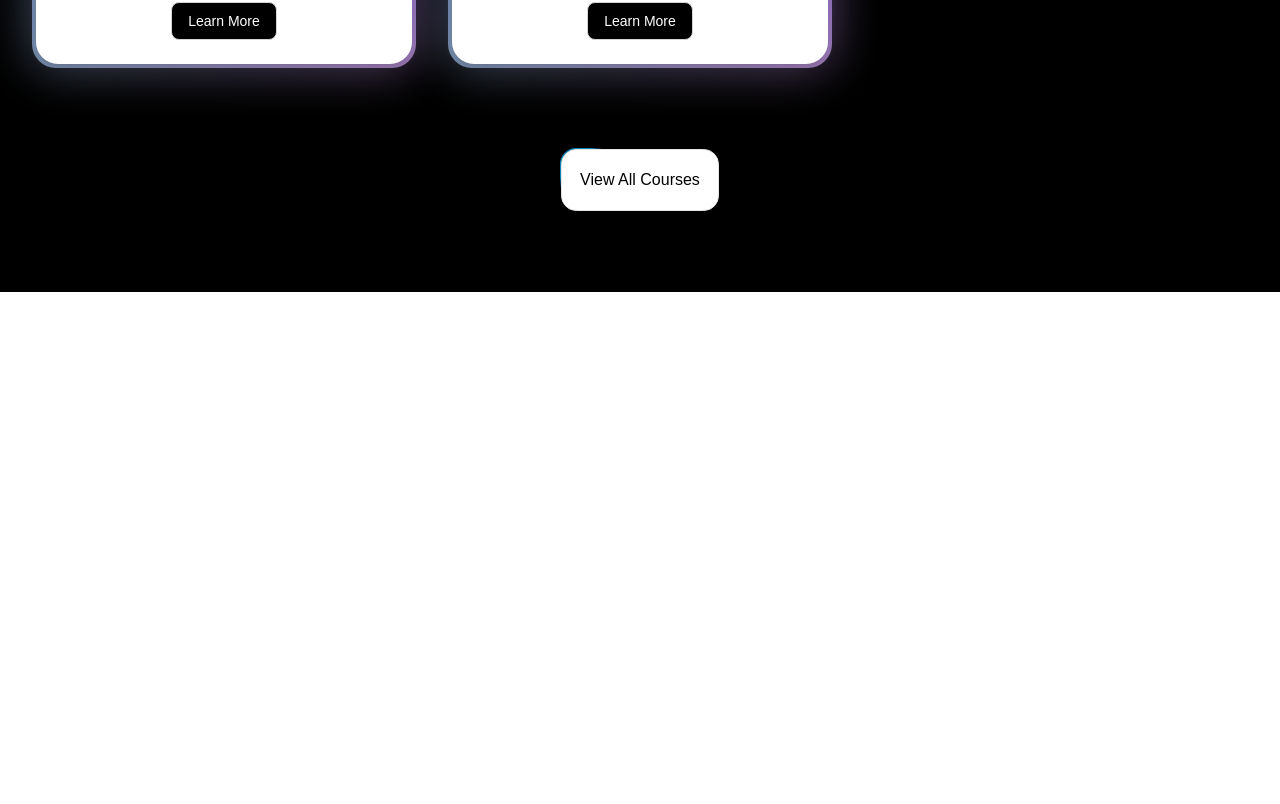
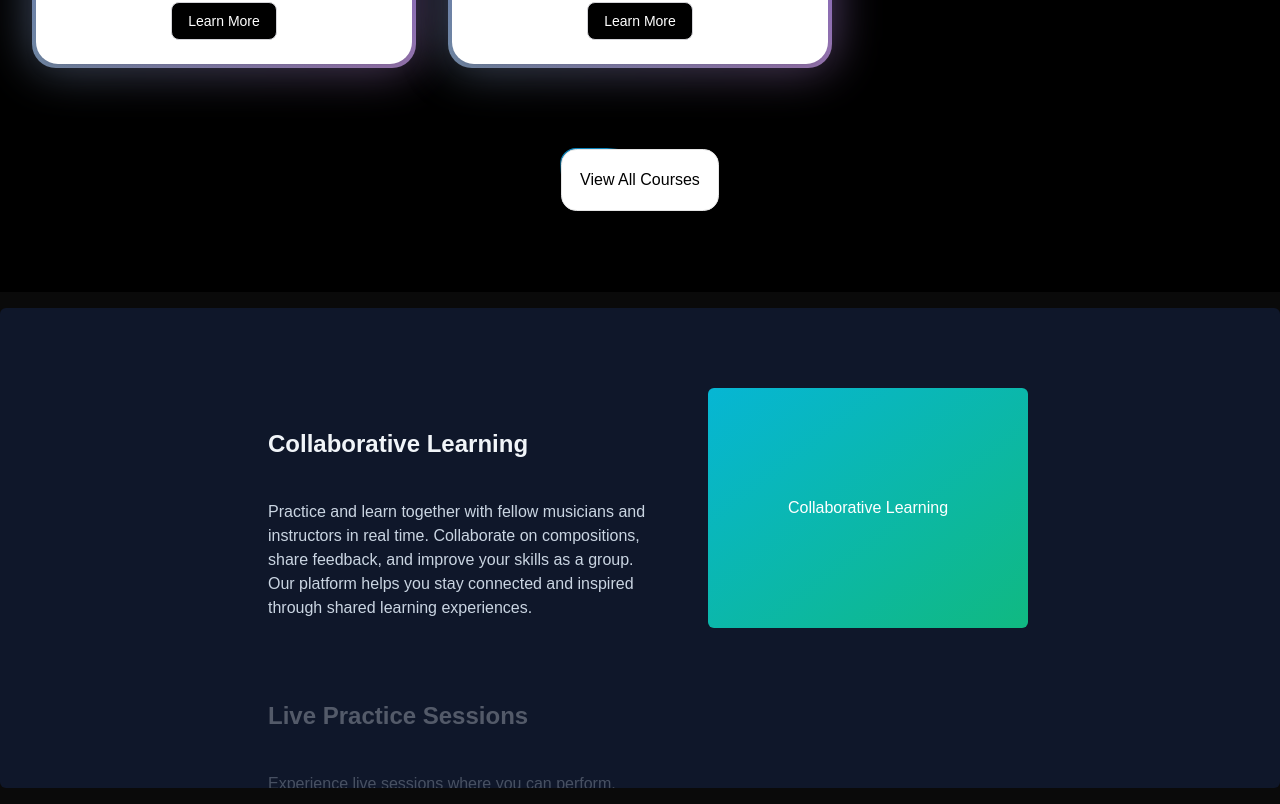
Before and after one commit to Darshan172003/nextjs-music-academy, a Next.js app: page / in a window 1280 px wide. Shown: the part 1412-2216 px from the top of the page. Before the commit the page ends 1704 px from the top, so only its background shows below. Built offline with nearby package versions, Linux system fonts and the light colour scheme.

Commit message:
Add StickyScrollEffect component and music image; update Home layout

```diff
--- a/src/app/page.tsx
+++ b/src/app/page.tsx
@@ -1,11 +1,13 @@
 import FeaturedCourses from "@/components/FeaturedCourses";
 import HeroSection from "@/components/HeroSection";
+import StickyScrollEffect from "@/components/StickyScrollEffect";
 
 export default function Home() {
   return (
     <main className="min-h-screen bg-black/[.96] antialiased bg-grid-white/[0.02]">
       <HeroSection />
       <FeaturedCourses />
+      <StickyScrollEffect />
     </main>
   );
 }
--- /dev/null
+++ b/src/components/StickyScrollEffect.tsx
@@ -0,0 +1,63 @@
+"use client";
+import { StickyScroll } from "./ui/sticky-scroll-reveal";
+import Image from "next/image";
+
+const contentdata = [
+  {
+    title: "Collaborative Learning",
+    description:
+      "Practice and learn together with fellow musicians and instructors in real time. Collaborate on compositions, share feedback, and improve your skills as a group. Our platform helps you stay connected and inspired through shared learning experiences.",
+    content: (
+      <div className="flex h-full w-full items-center justify-center bg-[linear-gradient(to_bottom_right,var(--cyan-500),var(--emerald-500))] text-white">
+        Collaborative Learning
+      </div>
+    ),
+  },
+  {
+    title: "Live Practice Sessions",
+    description:
+      "Experience live sessions where you can perform, receive instant feedback, and watch others play. Stay in sync with your peers and never miss a beat. Say goodbye to pre-recorded sessions and enjoy the energy of real-time interaction.",
+    content: (
+      <div className="flex h-full w-full items-center justify-center text-white">
+        <Image
+          src="/music.png"
+          width={300}
+          height={300}
+          className="h-full w-full object-cover"
+          alt="Live practice session"
+        />
+      </div>
+    ),
+  },
+  {
+    title: "Progress Tracking",
+    description:
+      "Keep track of your musical journey with our built-in progress tracking system. Monitor your growth, revisit past lessons, and stay motivated. Whether you're practicing daily or weekly, stay on top of your goals with ease.",
+    content: (
+      <div className="flex h-full w-full items-center justify-center bg-[linear-gradient(to_bottom_right,var(--orange-500),var(--yellow-500))] text-white">
+        Progress Tracking
+      </div>
+    ),
+  },
+  {
+    title: "Course Updates",
+    description:
+      "Get notified about the latest classes, workshops, and learning materials. Our platform ensures you're always up to date with fresh content, new challenges, and exciting musical opportunities. Stay ahead and keep learning!",
+    content: (
+      <div className="flex h-full w-full items-center justify-center bg-[linear-gradient(to_bottom_right,var(--cyan-500),var(--emerald-500))] text-white">
+        Course Updates
+      </div>
+    ),
+  },
+];
+
+
+function StickyScrollEffect() {
+  return (
+    <div className="w-full py-4">
+      <StickyScroll content={contentdata} />
+    </div>
+  )
+}
+
+export default StickyScrollEffect
--- /dev/null
+++ b/src/components/ui/sticky-scroll-reveal.tsx
@@ -0,0 +1,112 @@
+"use client";
+import React, { useEffect, useRef, useState } from "react";
+import { useMotionValueEvent, useScroll } from "motion/react";
+import { motion } from "motion/react";
+import { cn } from "@/utils/cn";
+
+export const StickyScroll = ({
+  content,
+  contentClassName,
+}: {
+  content: {
+    title: string;
+    description: string;
+    content?: React.ReactNode | any;
+  }[];
+  contentClassName?: string;
+}) => {
+  const [activeCard, setActiveCard] = React.useState(0);
+  const ref = useRef<any>(null);
+  const { scrollYProgress } = useScroll({
+    // uncomment line 22 and comment line 23 if you DONT want the overflow container and want to have it change on the entire page scroll
+    // target: ref
+    container: ref,
+    offset: ["start start", "end start"],
+  });
+  const cardLength = content.length;
+
+  useMotionValueEvent(scrollYProgress, "change", (latest) => {
+    const cardsBreakpoints = content.map((_, index) => index / cardLength);
+    const closestBreakpointIndex = cardsBreakpoints.reduce(
+      (acc, breakpoint, index) => {
+        const distance = Math.abs(latest - breakpoint);
+        if (distance < Math.abs(latest - cardsBreakpoints[acc])) {
+          return index;
+        }
+        return acc;
+      },
+      0,
+    );
+    setActiveCard(closestBreakpointIndex);
+  });
+
+  const backgroundColors = [
+    "#0f172a", // slate-900
+    "#000000", // black
+    "#171717", // neutral-900
+  ];
+  const linearGradients = [
+    "linear-gradient(to bottom right, #06b6d4, #10b981)", // cyan-500 to emerald-500
+    "linear-gradient(to bottom right, #ec4899, #6366f1)", // pink-500 to indigo-500
+    "linear-gradient(to bottom right, #f97316, #eab308)", // orange-500 to yellow-500
+  ];
+
+  const [backgroundGradient, setBackgroundGradient] = useState(
+    linearGradients[0],
+  );
+
+  useEffect(() => {
+    setBackgroundGradient(linearGradients[activeCard % linearGradients.length]);
+  }, [activeCard]);
+
+  return (
+    <motion.div
+      animate={{
+        backgroundColor: backgroundColors[activeCard % backgroundColors.length],
+      }}
+      className="relative flex h-[30rem] justify-center space-x-10 overflow-y-auto rounded-md p-10"
+      ref={ref}
+    >
+      <div className="div relative flex items-start px-4">
+        <div className="max-w-2xl">
+          {content.map((item, index) => (
+            <div key={item.title + index} className="my-20">
+              <motion.h2
+                initial={{
+                  opacity: 0,
+                }}
+                animate={{
+                  opacity: activeCard === index ? 1 : 0.3,
+                }}
+                className="text-2xl font-bold text-slate-100"
+              >
+                {item.title}
+              </motion.h2>
+              <motion.p
+                initial={{
+                  opacity: 0,
+                }}
+                animate={{
+                  opacity: activeCard === index ? 1 : 0.3,
+                }}
+                className="text-kg mt-10 max-w-sm text-slate-300"
+              >
+                {item.description}
+              </motion.p>
+            </div>
+          ))}
+          <div className="h-40" />
+        </div>
+      </div>
+      <div
+        style={{ background: backgroundGradient }}
+        className={cn(
+          "sticky top-10 hidden h-60 w-80 overflow-hidden rounded-md bg-white lg:block",
+          contentClassName,
+        )}
+      >
+        {content[activeCard].content ?? null}
+      </div>
+    </motion.div>
+  );
+};
```
Also changed, not shown: public/music.png (added).
